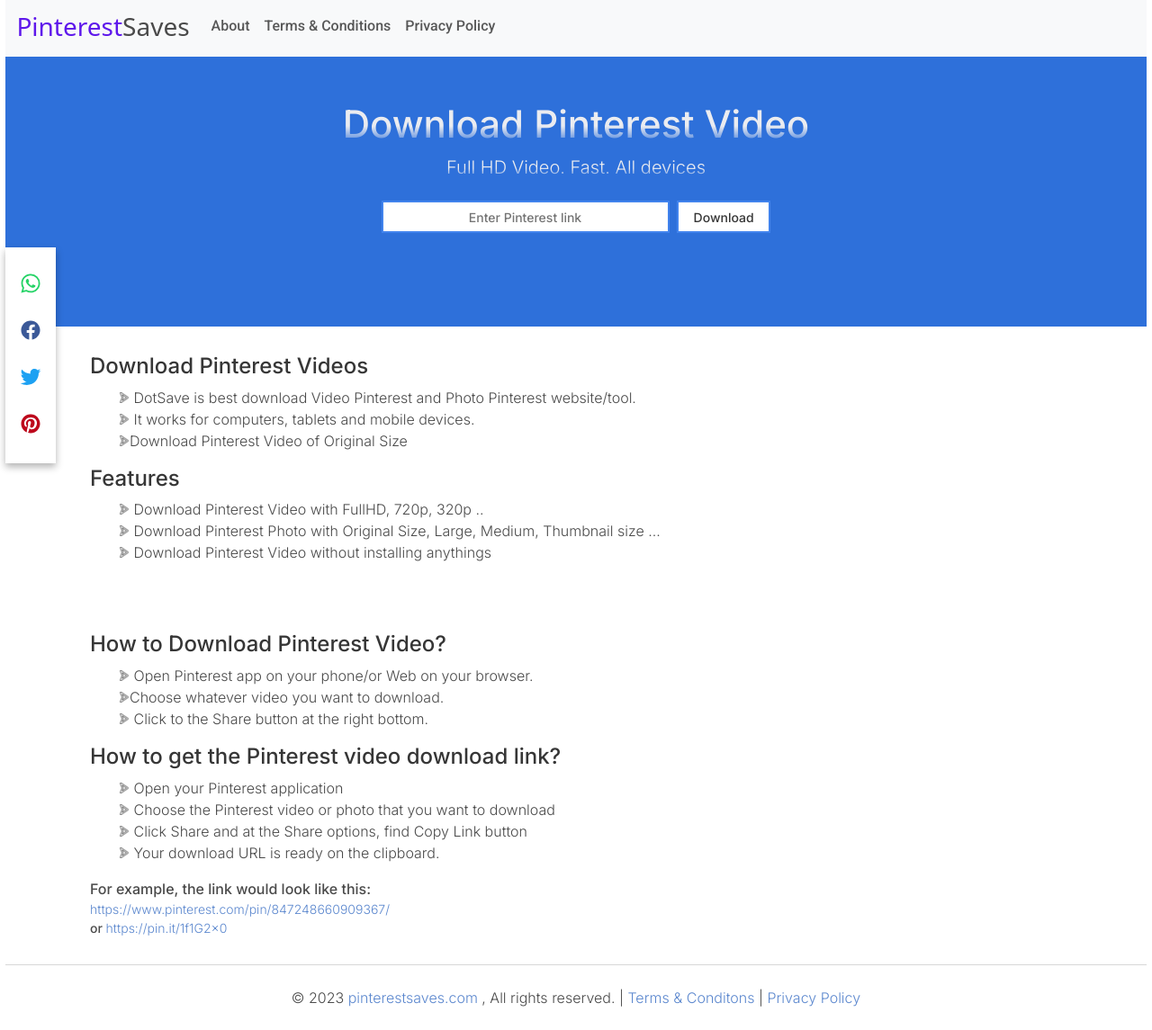
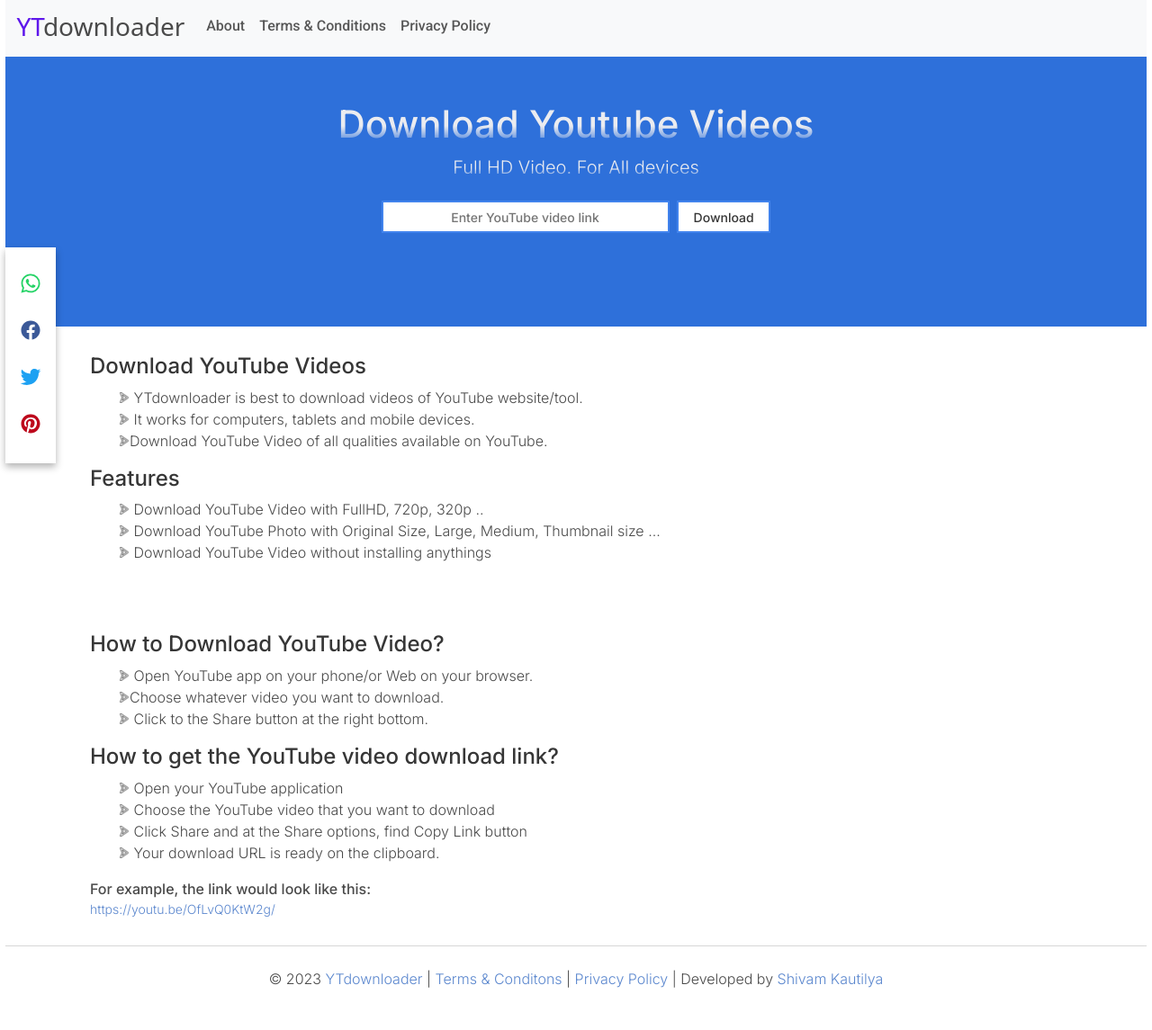
Before and after one commit to shivamkautilya/YTdownloader, a plain HTML site: page index.html in a window 1280 px wide. Shown: the part 5-1150 px from the top of the page at 90% size. After the commit the page ends 1129 px from the top, so only its background shows below. Drawn offline with nearby package versions, Linux system fonts and the light colour scheme; a script that the page names is missing.

Commit message:
Modify html files to replace pinterest with Youtube

```diff
--- a/index.html
+++ b/index.html
@@ -6,11 +6,11 @@
     <meta name="viewport" content="width=device-width, initial-scale=1.0" />
     <link
       rel="shortcut icon"
-      href="./img/pinterest saves - logo.png"
+      href="./img/YTdownloader-logo.png"
       type="image/x-icon"
     />
 
-    <title>PinterestSaves - Download Pinterest videos and Images</title>
+    <title>YTdownloader - Download Youtube videos of any quality anytime</title>
     <!-- bootsrap link  -->
     <link
       href="https://cdn.jsdelivr.net/npm/bootstrap@5.3.0-alpha1/dist/css/bootstrap.min.css"
@@ -29,7 +29,7 @@
     <!-- NAVIGATON BAR  -->
     <nav class="navbar navbar-expand-lg bg-body-tertiary">
       <div class="container-fluid">
-        <a class="navbar-brand logo-title logo-link" title="Pinterest Saves"  href="href=./index.html">Pinterest<span class="logo-partial">Saves</span></a>
+        <a class="navbar-brand logo-title logo-link" title="YouTube Saves"  href="href=./index.html">YT<span class="logo-partial">downloader</span></a>
         <button class="navbar-toggler" type="button" data-bs-toggle="collapse" data-bs-target="#navbarNavAltMarkup" aria-controls="navbarNavAltMarkup" aria-expanded="false" aria-label="Toggle navigation">
           <span class="navbar-toggler-icon"></span>
         </button>
@@ -44,18 +44,18 @@
     </nav>
     <!-- share buttons  -->
     <div class="share-btn-container">
-      <a href="https://wa.me/?text=PinterestSaves-Download Pinterest Videos https://pinterestsaves.com/" class="whatsapp-btn">
+      <a href="https://wa.me/?text=YouTubeSaves-Download YouTube Videos https://YouTubesaves.com/"  target="_blank" rel="noopener noreferrer" class="whatsapp-btn">
         <ion-icon name="logo-whatsapp"></ion-icon>
       </a>
-      <a href="https://www.facebook.com/sharer.php?u=https://pinterestsaves.com/" class="facebook-btn">
+      <a href="https://www.facebook.com/sharer.php?u=https://YouTubesaves.com/"  target="_blank" rel="noopener noreferrer"class="facebook-btn">
         <ion-icon name="logo-facebook"></ion-icon>
       </a>
 
-      <a href="https://twitter.com/share?url=https://pinterestsaves.com/&text=PinterestSaves-Download Pinterest Videos" class="twitter-btn">
+      <a href="https://twitter.com/share?url=https://YouTubesaves.com/&text=YouTubeSaves-Download YouTube Videos"  target="_blank" rel="noopener noreferrer" class="twitter-btn">
         <ion-icon name="logo-twitter"></ion-icon>
       </a>
 
-      <a href="https://pinterest.com/pin/create/bookmarklet/?url=https://pinterestsaves.com/&description=PinterestSaves-Download_Pinterest_Videos" class="pinterest-btn">
+      <a href="https://YouTube.com/pin/create/bookmarklet/?url=https://YouTubesaves.com/&description=YouTubeSaves-Download_YouTube_Videos"  target="_blank" rel="noopener noreferrer" class="pinterest-btn">
         <ion-icon name="logo-pinterest"></ion-icon>
       </a>
     </div>
@@ -63,24 +63,24 @@
     <!-- MAIN HEADER FOR DOWNLOADING VIDEO  -->
     <header class="main-header">
       <div class="main-container">
-        <h1 class="main-container--heading">Download Pinterest Video</h1>
-        <p class="main-container--paragraph">Full HD Video. Fast. All devices</p>
+        <h1 class="main-container--heading">Download Youtube Videos</h1>
+        <p class="main-container--paragraph">Full HD Video. For All devices</p>
         <!-- <div class="search-box">
           <form action="/" name="urlForm" id="formUrl" method="post">
-            <input type="text" placeholder="Enter Pinterest's link">
+            <input type="text" placeholder="Enter YouTube's link">
             <input type="submit" value="Download">
           </form>
         </div> -->
         <!-- new form for download link - BETA  -->
         <div id="form" class="url--box">
-          <input id="inputUrl" type="url" placeholder="Enter Pinterest link" class="url--input">
+          <input id="inputUrl" type="url" placeholder="Enter YouTube video link" class="url--input">
           <input id="downloadBtn" onclick="openbox()" type="submit" value="Download" class="url--button">
        </div>
        <div class="loading" id="loadingContent">
-        <p class="paragraph loading-para">Downloading, Please Wait...</p>
+        <p class="paragraph loading-para">Loading, Please Wait...</p>
        </div>
        <div class="loading" id="loadingText">
-        <p class="paragraph loading-para">Downloading, Please Wait...</p>
+        <p class="paragraph loading-para">Loading, Please Wait...</p>
        </div>
 
      <!--  -->
@@ -108,29 +108,29 @@
     <section id="about">
       <div class="container">
         <!-- about  -->
-        <h4 class="heading">Download Pinterest Videos</h4>
+        <h4 class="heading">Download YouTube Videos</h4>
         <ul>
           <li class="paragraph arrow-list">
-            DotSave is best download Video Pinterest and Photo Pinterest
+            YTdownloader is best to download videos of YouTube
             website/tool.
           </li>
           <li class="paragraph arrow-list">
             It works for computers, tablets and mobile devices.
           </li>
-          <li class="paragraph arrow-list">Download Pinterest Video of Original Size</li>
+          <li class="paragraph arrow-list">Download YouTube Video of all qualities available on YouTube.</li>
         </ul>
         <!-- features  -->
         <h4 class="heading">Features</h4>
         <ul>
           <li class="paragraph arrow-list">
-            Download Pinterest Video with FullHD, 720p, 320p ..
+            Download YouTube Video with FullHD, 720p, 320p ..
           </li>
           <li class="paragraph arrow-list">
-            Download Pinterest Photo with Original Size, Large, Medium,
+            Download YouTube Photo with Original Size, Large, Medium,
             Thumbnail size ...
           </li>
           <li class="paragraph arrow-list">
-            Download Pinterest Video without installing anythings
+            Download YouTube Video without installing anythings
           </li>
         </ul>
       </div>
@@ -138,21 +138,21 @@
     <!-- HOW TO SECTION  -->
     <section id="howto">
       <div class="container">
-        <h4 class="heading">How to Download Pinterest Video?</h4>
+        <h4 class="heading">How to Download YouTube Video?</h4>
         <ul>
           <li class="paragraph arrow-list">
-            Open Pinterest app on your phone/or Web on your browser.
+            Open YouTube app on your phone/or Web on your browser.
           </li>
           <li class="paragraph arrow-list">Choose whatever video you want to download.</li>
           <li class="paragraph arrow-list">
             Click to the Share button at the right bottom.
           </li>
         </ul>
-        <h4 class="heading">How to get the Pinterest video download link?</h4>
+        <h4 class="heading">How to get the YouTube video download link?</h4>
         <ul>
-          <li class="paragraph arrow-list">&#160;Open your Pinterest application</li>
+          <li class="paragraph arrow-list">&#160;Open your YouTube application</li>
           <li class="paragraph arrow-list">
-            Choose the Pinterest video or photo that you want to download
+            Choose the YouTube video that you want to download
           </li>
           <li class="paragraph arrow-list">
             Click Share and at the Share options, find Copy Link button
@@ -166,16 +166,15 @@
             For example, the link would look like this:
           </p>
           <p class="paragraph example-link">
-            https://www.pinterest.com/pin/847248660909367/ <br />
-            <span> or </span> https://pin.it/1f1G2x0
+            https://youtu.be/OfLvQ0KtW2g/
           </p>
         </div>
       </div>
     </section>
     <footer class="footer">
-      <div class="paragraph copyright-txt">© 2023 <a href="./index.html" title="dotsave">pinterestsaves.com</a>
-         , All rights reserved. | <a href="./terms-conditons.html" rel="nofollow noopener">Terms &amp;  Conditons</a>
-        | <a href="./privacy-policy.html" rel="nofollow noopener">Privacy Policy</a>
+      <div class="paragraph copyright-txt">© 2023 <a href="./index.html" title="dotsave">YTdownloader</a>
+         | <a href="./terms-conditons.html" rel="nofollow noopener">Terms &amp;  Conditons</a>
+        | <a href="./privacy-policy.html" rel="nofollow noopener">Privacy Policy</a> | Developed by <a href="https://www.instagram.com/shivam.kautilya/"  target="_blank" rel="noopener noreferrer">Shivam Kautilya</a>
         </div></div>
     </footer>
     <!-- scripts  -->
```
Also changed, not shown: privacy-policy.html (+9 -9 lines), terms-conditons.html (+9 -9 lines), img/YTdownloader-logo.png (added), 2 other files.
